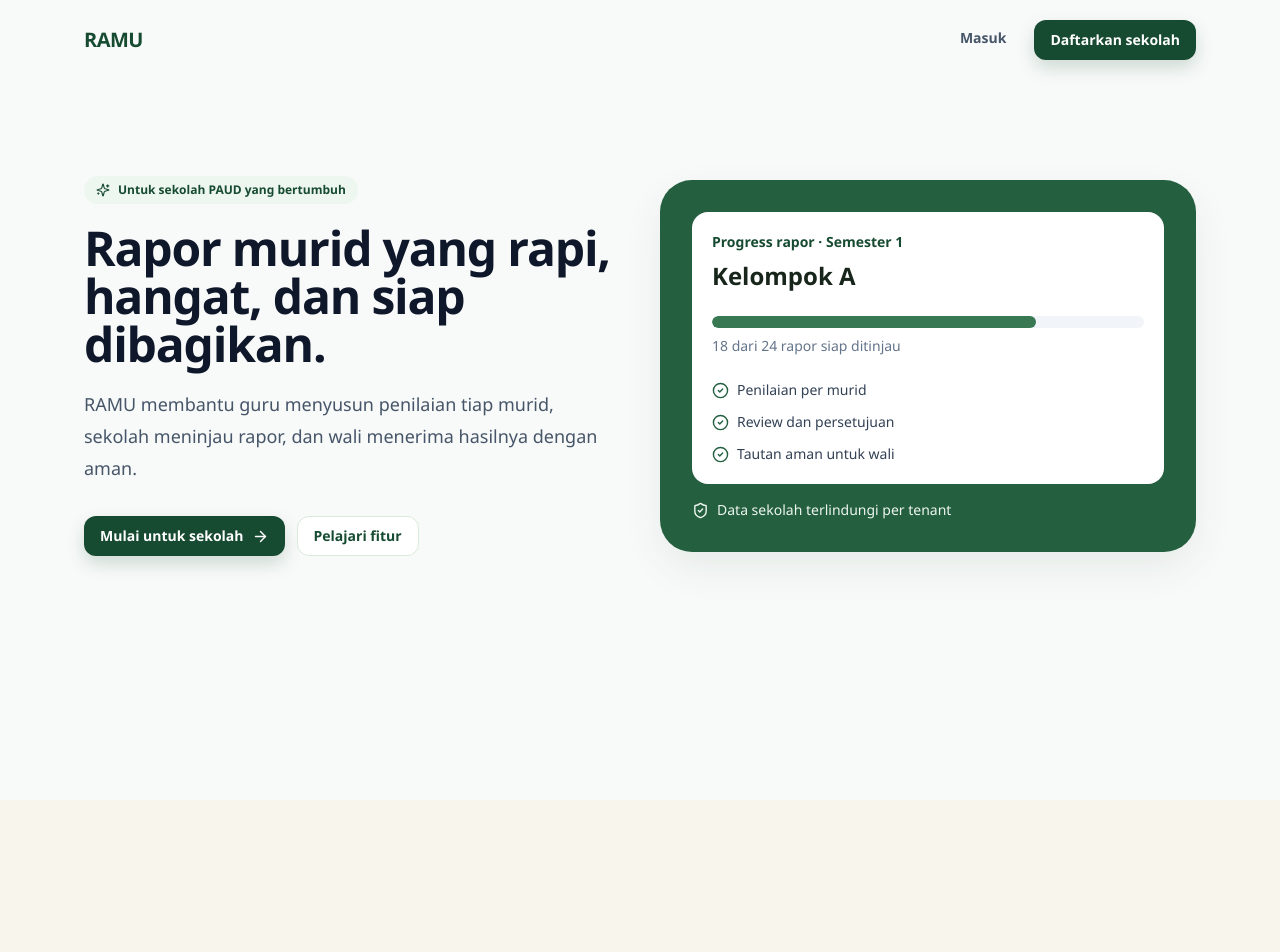
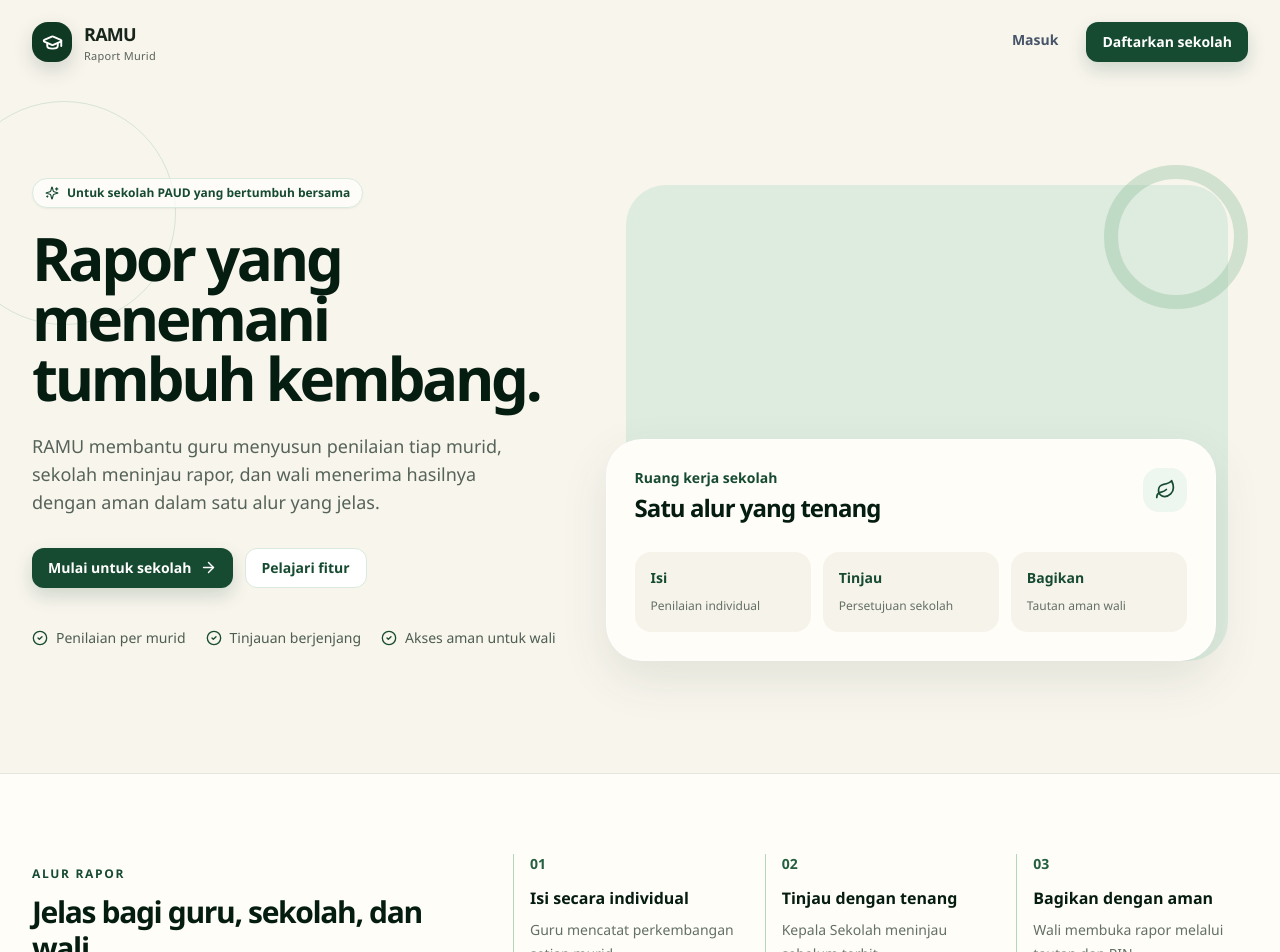
Before and after one commit to SinchanGM24/Ramu, a Next.js app in the folder frontend/: page / in a window 1280 px wide. Shown: the top 952 px of the page. Before the commit the page ends 800 px from the top, so only its background shows below. Built offline with nearby package versions, Linux system fonts and the light colour scheme.

Commit message:
feat(ui): redesign public and authentication screens

```diff
--- /dev/null
+++ b/frontend/src/components/shared/brand-mark.tsx
@@ -0,0 +1,26 @@
+import { GraduationCap } from "lucide-react";
+import { cn } from "@/lib/utils";
+
+export function BrandMark({
+	className,
+	compact = false,
+}: {
+	className?: string;
+	compact?: boolean;
+}) {
+	return (
+		<div className={cn("flex items-center gap-3", className)}>
+			<span className="grid size-10 place-items-center rounded-2xl bg-brand-800 text-white shadow-[0_8px_20px_rgba(9,43,26,0.16)]">
+				<GraduationCap size={21} strokeWidth={2.2} />
+			</span>
+			{compact ? null : (
+				<span>
+					<strong className="block text-lg tracking-[-0.04em]">RAMU</strong>
+					<span className="block text-[11px] font-medium tracking-wide opacity-70">
+						Raport Murid
+					</span>
+				</span>
+			)}
+		</div>
+	);
+}
--- a/frontend/src/features/auth/auth-shell.tsx
+++ b/frontend/src/features/auth/auth-shell.tsx
@@ -1,6 +1,8 @@
 import Link from "next/link";
-import { GraduationCap } from "lucide-react";
+import { CheckCircle2, Leaf, ShieldCheck } from "lucide-react";
 import { ReactNode } from "react";
+import { BrandMark } from "@/components/shared/brand-mark";
+
 export function AuthShell({
 	title,
 	description,
@@ -13,34 +15,49 @@ export function AuthShell({
 	footer: ReactNode;
 }) {
 	return (
-		<main className="grid min-h-screen bg-[#f8faf9] lg:grid-cols-2">
-			<section className="hidden bg-brand-700 p-12 text-white lg:flex lg:flex-col">
-				<Link href="/" className="flex items-center gap-3 text-xl font-bold">
-					<span className="grid size-10 place-items-center rounded-xl bg-white/15">
-						<GraduationCap />
+		<main className="grid min-h-screen bg-[#f8f5ed] lg:grid-cols-[0.9fr_1.1fr]">
+			<section className="relative hidden overflow-hidden bg-brand-900 p-12 text-white lg:flex lg:flex-col">
+				<div
+					aria-hidden="true"
+					className="absolute -right-32 top-16 size-80 rounded-full border border-brand-200/15"
+				/>
+				<div
+					aria-hidden="true"
+					className="absolute -bottom-24 -left-20 size-96 rounded-full border-[18px] border-brand-300/10"
+				/>
+				<Link href="/" className="relative w-fit text-white">
+					<BrandMark className="text-white" />
+				</Link>
+				<div className="relative my-auto max-w-md">
+					<span className="inline-flex items-center gap-2 rounded-full border border-white/10 bg-white/[0.06] px-3 py-1.5 text-xs font-semibold text-brand-100">
+						<Leaf size={14} /> Ruang kerja sekolah
 					</span>
-					RAMU
-				</Link>
-				<div className="my-auto max-w-md">
-					<p className="text-brand-100">Raport Murid</p>
-					<h2 className="mt-3 text-4xl font-bold leading-tight">
+					<h2 className="mt-5 text-4xl font-bold leading-[1.08] tracking-[-0.045em]">
 						Mendampingi tumbuh kembang murid, lebih tenang.
 					</h2>
-					<p className="mt-5 leading-7 text-brand-100">
+					<p className="mt-5 max-w-sm leading-7 text-brand-100/85">
 						Satu ruang kerja aman untuk guru, sekolah, dan wali murid.
 					</p>
+					<ul className="mt-10 space-y-3 text-sm text-brand-100/85">
+						{["Penilaian per murid", "Tinjauan sekolah", "Akses rapor aman"].map((item) => (
+							<li key={item} className="flex items-center gap-3">
+								<CheckCircle2 size={17} className="text-brand-200" />
+								{item}
+							</li>
+						))}
+					</ul>
 				</div>
+				<p className="relative flex items-center gap-2 text-xs text-brand-100/65">
+					<ShieldCheck size={15} /> Data sekolah terisolasi dengan aman.
+				</p>
 			</section>
-			<section className="flex items-center justify-center p-5 sm:p-10">
-				<div className="w-full max-w-md">
-					<Link
-						href="/"
-						className="mb-10 flex items-center gap-2 text-lg font-bold text-brand-700 lg:hidden"
-					>
-						<GraduationCap /> RAMU
+			<section className="ramu-surface-pattern flex items-center justify-center p-5 sm:p-10">
+				<div className="w-full max-w-md rounded-[1.75rem] border border-white/90 bg-[#fffdf8]/95 p-6 shadow-panel sm:p-9">
+					<Link href="/" className="mb-9 flex w-fit text-brand-800 lg:hidden">
+						<BrandMark />
 					</Link>
-					<h1 className="text-3xl font-bold tracking-tight text-slate-900">{title}</h1>
-					<p className="mt-2 text-sm leading-6 text-slate-500">{description}</p>
+					<h1 className="text-3xl font-bold tracking-[-0.045em] text-brand-950">{title}</h1>
+					<p className="mt-2 text-sm leading-6 text-[#637065]">{description}</p>
 					<div className="mt-8">{children}</div>
 					<p className="mt-6 text-center text-sm text-slate-500">{footer}</p>
 				</div>
--- a/frontend/src/features/marketing/landing-page.tsx
+++ b/frontend/src/features/marketing/landing-page.tsx
@@ -1,14 +1,24 @@
 import Link from "next/link";
-import { ArrowRight, CheckCircle2, ShieldCheck, Sparkles } from "lucide-react";
+import { ArrowRight, CheckCircle2, Leaf, ShieldCheck, Sparkles } from "lucide-react";
+import { BrandMark } from "@/components/shared/brand-mark";
 import { Button } from "@/components/ui/button";
+
+const steps = [
+	["01", "Isi secara individual", "Guru mencatat perkembangan setiap murid."],
+	["02", "Tinjau dengan tenang", "Kepala Sekolah meninjau sebelum terbit."],
+	["03", "Bagikan dengan aman", "Wali membuka rapor melalui tautan dan PIN."],
+];
 
 export function LandingPage() {
 	return (
-		<main className="min-h-screen bg-[#f8faf9]">
-			<header className="mx-auto flex max-w-6xl items-center justify-between px-5 py-5">
-				<strong className="text-xl tracking-tight text-brand-700">RAMU</strong>
+		<main className="min-h-screen overflow-hidden bg-[#f8f5ed] text-[#17251b]">
+			<header className="relative z-10 mx-auto flex max-w-7xl items-center justify-between px-5 py-5 sm:px-8">
+				<BrandMark />
 				<div className="flex gap-3">
-					<Link className="px-4 py-2 text-sm font-semibold text-slate-600" href="/login">
+					<Link
+						className="px-4 py-2 text-sm font-semibold text-slate-600 hover:text-brand-800"
+						href="/login"
+					>
 						Masuk
 					</Link>
 					<Link href="/register">
@@ -16,17 +26,21 @@ export function LandingPage() {
 					</Link>
 				</div>
 			</header>
-			<section className="mx-auto grid max-w-6xl gap-10 px-5 py-16 lg:grid-cols-2 lg:items-center lg:py-24">
-				<div>
-					<span className="inline-flex items-center gap-2 rounded-full bg-brand-50 px-3 py-1.5 text-xs font-bold text-brand-700">
-						<Sparkles size={14} /> Untuk sekolah PAUD yang bertumbuh
+			<section className="relative mx-auto grid max-w-7xl gap-12 px-5 pb-20 pt-12 sm:px-8 lg:grid-cols-[0.9fr_1.1fr] lg:items-center lg:pb-28 lg:pt-20">
+				<div
+					aria-hidden="true"
+					className="pointer-events-none absolute -left-12 top-4 size-56 rounded-full border border-brand-300/30"
+				/>
+				<div className="relative z-10">
+					<span className="inline-flex items-center gap-2 rounded-full border border-brand-100 bg-white/70 px-3 py-1.5 text-xs font-bold text-brand-700 shadow-sm">
+						<Sparkles size={14} /> Untuk sekolah PAUD yang bertumbuh bersama
 					</span>
-					<h1 className="mt-5 text-4xl font-bold leading-tight tracking-tight text-slate-900 sm:text-5xl">
-						Rapor murid yang rapi, hangat, dan siap dibagikan.
+					<h1 className="mt-5 max-w-xl text-4xl font-bold leading-[1.04] tracking-[-0.055em] text-brand-950 sm:text-5xl lg:text-6xl">
+						Rapor yang menemani tumbuh kembang.
 					</h1>
-					<p className="mt-5 max-w-xl text-lg leading-8 text-slate-600">
+					<p className="mt-6 max-w-lg text-base leading-8 text-[#566359] sm:text-lg">
 						RAMU membantu guru menyusun penilaian tiap murid, sekolah meninjau rapor, dan wali
-						menerima hasilnya dengan aman.
+						menerima hasilnya dengan aman dalam satu alur yang jelas.
 					</p>
 					<div className="mt-8 flex flex-wrap gap-3">
 						<Link href="/register">
@@ -34,35 +48,85 @@ export function LandingPage() {
 								Mulai untuk sekolah <ArrowRight size={17} />
 							</Button>
 						</Link>
-						<Link href="/features">
+						<Link href="#cara-kerja">
 							<Button variant="secondary">Pelajari fitur</Button>
 						</Link>
 					</div>
+					<div className="mt-10 flex flex-wrap gap-x-5 gap-y-3 text-sm text-[#4d5d50]">
+						{["Penilaian per murid", "Tinjauan berjenjang", "Akses aman untuk wali"].map((item) => (
+							<span key={item} className="flex items-center gap-2">
+								<CheckCircle2 className="size-4 text-brand-700" />
+								{item}
+							</span>
+						))}
+					</div>
 				</div>
-				<div className="rounded-[2rem] bg-brand-600 p-6 shadow-soft sm:p-8">
-					<div className="rounded-2xl bg-white p-5">
-						<p className="text-sm font-semibold text-brand-700">Progress rapor · Semester 1</p>
-						<h2 className="mt-2 text-2xl font-bold">Kelompok A</h2>
-						<div className="mt-6 h-3 overflow-hidden rounded-full bg-slate-100">
-							<div className="h-full w-3/4 rounded-full bg-brand-500" />
+				<div className="relative min-h-[21rem] lg:min-h-[31rem]">
+					<div
+						aria-hidden="true"
+						className="absolute inset-x-5 bottom-0 top-5 rounded-[2.5rem] bg-brand-100/80"
+					/>
+					<div
+						aria-hidden="true"
+						className="absolute right-0 top-0 size-36 rounded-full border-[14px] border-brand-300/35"
+					/>
+					<div className="absolute bottom-0 left-0 right-8 rounded-[2.25rem] border border-white/80 bg-[#fffdf8] p-5 shadow-panel sm:p-7">
+						<div className="flex items-start justify-between gap-5">
+							<div>
+								<p className="text-sm font-semibold text-brand-700">Ruang kerja sekolah</p>
+								<h2 className="mt-1 text-2xl font-bold tracking-[-0.04em] text-brand-950">
+									Satu alur yang tenang
+								</h2>
+							</div>
+							<span className="grid size-11 place-items-center rounded-2xl bg-brand-50 text-brand-700">
+								<Leaf size={21} />
+							</span>
 						</div>
-						<p className="mt-2 text-sm text-slate-500">18 dari 24 rapor siap ditinjau</p>
-						<div className="mt-6 space-y-3">
-							{["Penilaian per murid", "Review dan persetujuan", "Tautan aman untuk wali"].map(
-								(x) => (
-									<p key={x} className="flex items-center gap-2 text-sm text-slate-700">
-										<CheckCircle2 size={17} className="text-brand-600" />
-										{x}
-									</p>
-								),
-							)}
+						<div className="mt-7 grid grid-cols-3 gap-3">
+							{[
+								["Isi", "Penilaian individual"],
+								["Tinjau", "Persetujuan sekolah"],
+								["Bagikan", "Tautan aman wali"],
+							].map(([number, label]) => (
+								<div key={number} className="rounded-2xl bg-[#f5f3ea] p-3 sm:p-4">
+									<p className="text-sm font-bold text-brand-700">{number}</p>
+									<p className="mt-2 text-xs leading-5 text-[#647066]">{label}</p>
+								</div>
+							))}
 						</div>
 					</div>
-					<p className="mt-4 flex items-center gap-2 text-sm text-brand-50">
-						<ShieldCheck size={17} /> Data sekolah terlindungi per tenant
-					</p>
 				</div>
 			</section>
+			<section
+				id="cara-kerja"
+				className="border-y border-brand-950/10 bg-[#fffdf8] px-5 py-16 sm:px-8 lg:py-20"
+			>
+				<div className="mx-auto grid max-w-7xl gap-10 lg:grid-cols-[0.75fr_1.25fr] lg:items-end">
+					<div>
+						<p className="text-xs font-bold uppercase tracking-[0.14em] text-brand-700">
+							Alur rapor
+						</p>
+						<h2 className="mt-3 max-w-md text-3xl font-bold tracking-[-0.045em] text-brand-950">
+							Jelas bagi guru, sekolah, dan wali.
+						</h2>
+					</div>
+					<div className="grid gap-5 sm:grid-cols-3">
+						{steps.map(([number, title, description]) => (
+							<article key={number} className="border-l border-brand-200 pl-4">
+								<p className="text-sm font-bold text-brand-600">{number}</p>
+								<h3 className="mt-3 font-bold text-brand-950">{title}</h3>
+								<p className="mt-2 text-sm leading-6 text-[#637065]">{description}</p>
+							</article>
+						))}
+					</div>
+				</div>
+			</section>
+			<footer className="mx-auto flex max-w-7xl flex-col gap-4 px-5 py-7 text-sm text-[#637065] sm:flex-row sm:items-center sm:justify-between sm:px-8">
+				<p className="flex items-center gap-2">
+					<ShieldCheck size={16} className="text-brand-700" /> Data sekolah terlindungi per tenant.
+				</p>
+				<p>RAMU · Raport Murid</p>
+			</footer>
 		</main>
 	);
 }
```
Also changed, not shown: frontend/src/features/auth/login-form.tsx (+8 -5 lines), frontend/src/features/auth/register-form.tsx (+12 -9 lines), 1 other file (tests, documents, lock files or other folders).
